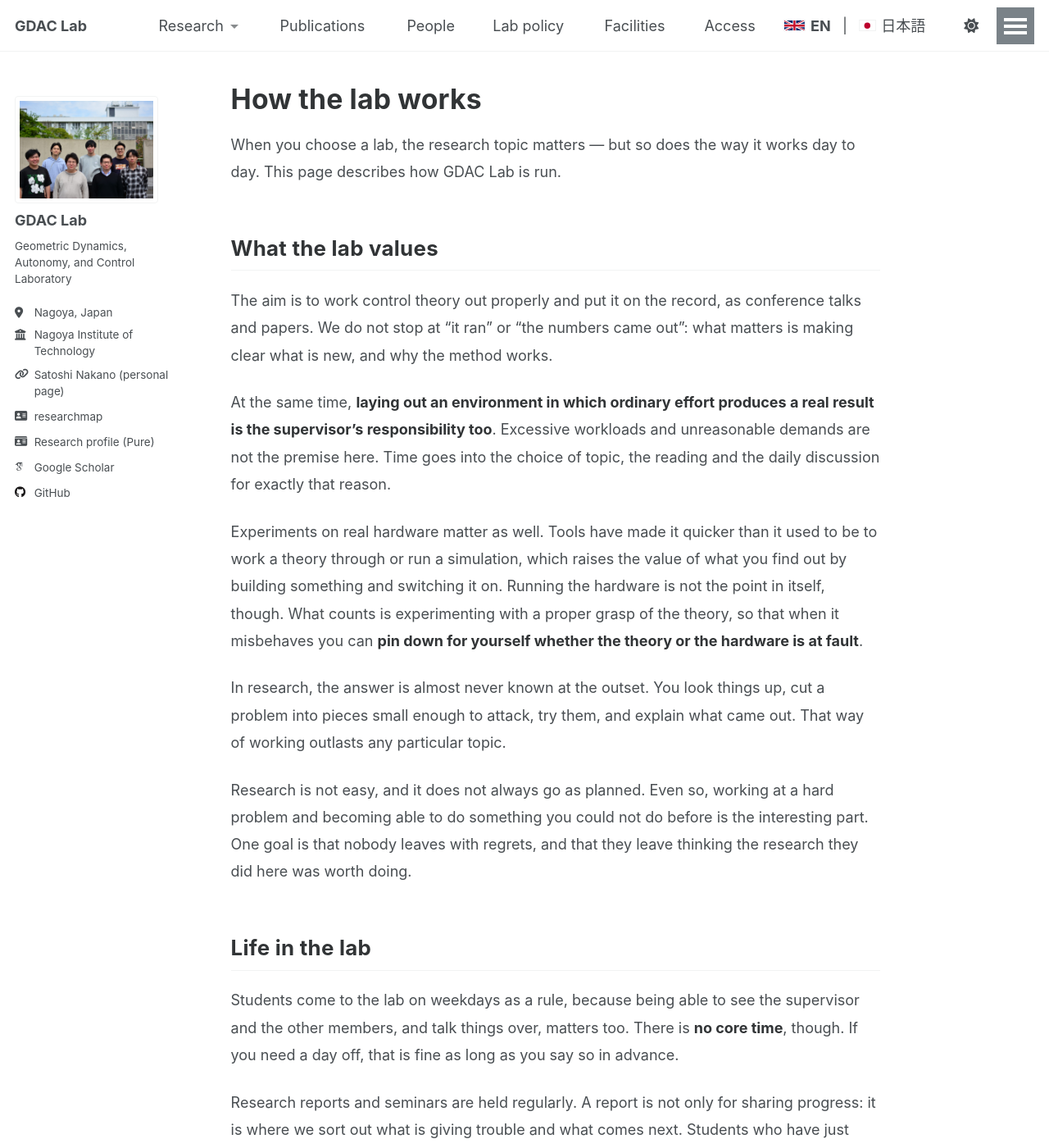
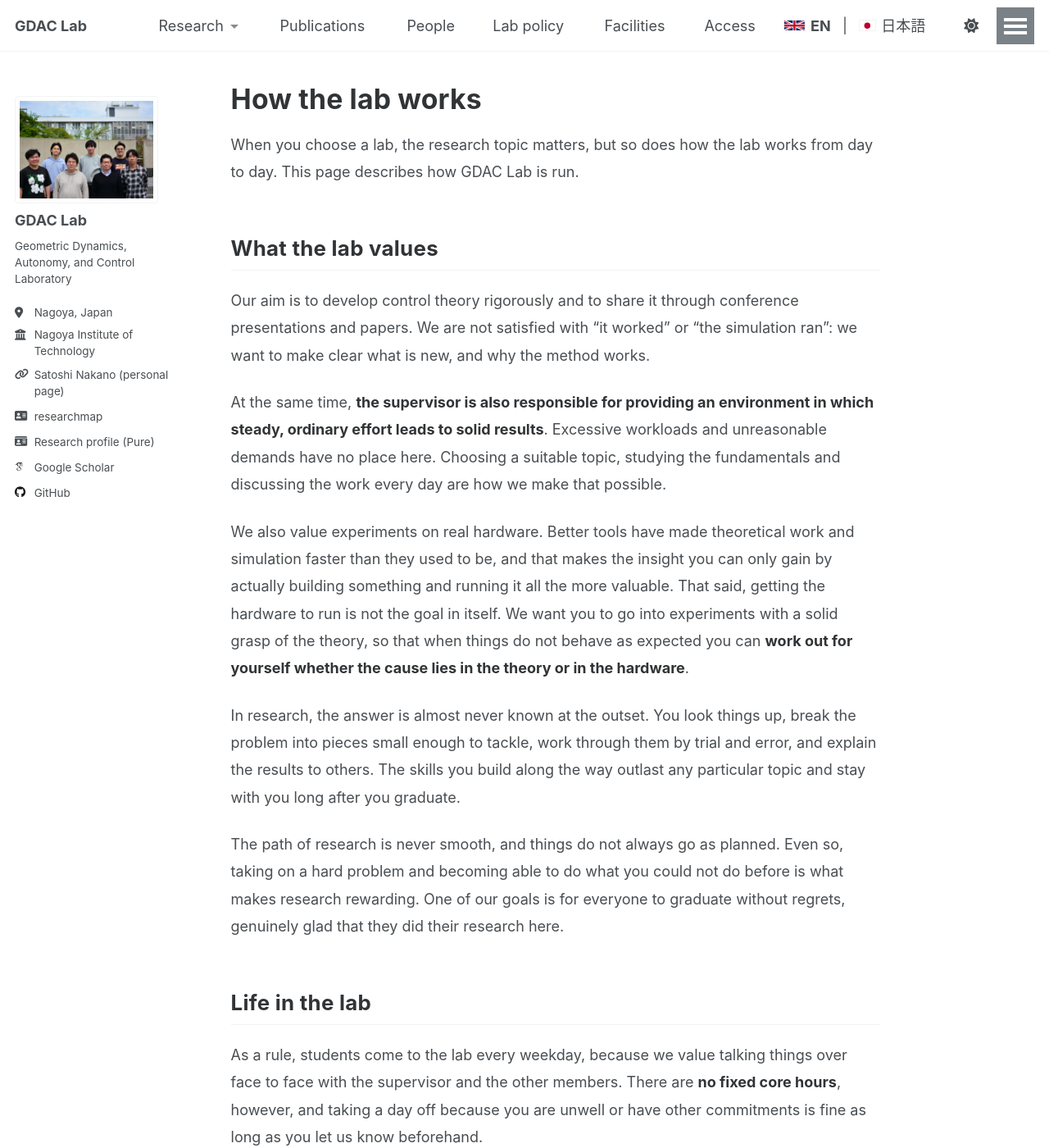
Before and after one commit to GDAC-Lab/gdac-lab.github.io, a Jekyll site: the page built from _pages/policy.md, in a window 1280 px wide and 1400 px high. Shown: the whole window at 82% size. Built offline with Jekyll 4.4.1, drawn with Linux system fonts in a browser that asks for light colours; some of the changed text lies outside the part shown.

Commit message:
運営方針のページの英語を見直す
- 英語として不自然な言い回し（"put it on the record"，"not the premise here"，
  "sit on a problem"，"lets both move" など）と，指すものが曖昧な "it" を直す
- 和製英語の "core time" を "core hours" にし，"research reports are held" を
  "progress meetings" にする
- 日本語版で直した箇所（卒業後も役に立つ力，研究の道のり，いきなり新しい理論を
  求めないこと，課題と次の検証を自分で考えること）に内容をそろえる
- 綴りをサイトのほかのページと同じアメリカ式にする（enquiries → inquiries）
- description の "day-to-day activity" を見出しに合わせて "day-to-day life in
  the lab" にする

```diff
--- a/_pages/policy.md
+++ b/_pages/policy.md
@@ -1,7 +1,7 @@
 ---
 layout: archive
 title: "How the lab works"
-description: "How GDAC Lab at Nagoya Institute of Technology is run: research supervision, day-to-day activity, how topics are chosen, and how to apply from abroad."
+description: "How GDAC Lab at Nagoya Institute of Technology is run: research supervision, day-to-day life in the lab, how topics are chosen, and how to apply from abroad."
 permalink: /policy/
 author_profile: true
 lang: en
@@ -10,7 +10,7 @@ lang_ref: lab_policy
 
 {% include base_path %}
 
-When you choose a lab, the research topic matters — but so does the way it works day to day. This page describes how GDAC Lab is run.
+When you choose a lab, the research topic matters, but so does how the lab works from day to day. This page describes how GDAC Lab is run.
 
 {% comment %}
 The Japanese version is _pages/ja/policy.md. The two have different readers, so
@@ -27,43 +27,43 @@ messages -- are not stated here. They are covered after a student joins.
 
 ## What the lab values
 
-The aim is to work control theory out properly and put it on the record, as conference talks and papers. We do not stop at "it ran" or "the numbers came out": what matters is making clear what is new, and why the method works.
+Our aim is to develop control theory rigorously and to share it through conference presentations and papers. We are not satisfied with "it worked" or "the simulation ran": we want to make clear what is new, and why the method works.
 
-At the same time, **laying out an environment in which ordinary effort produces a real result is the supervisor's responsibility too**. Excessive workloads and unreasonable demands are not the premise here. Time goes into the choice of topic, the reading and the daily discussion for exactly that reason.
+At the same time, **the supervisor is also responsible for providing an environment in which steady, ordinary effort leads to solid results**. Excessive workloads and unreasonable demands have no place here. Choosing a suitable topic, studying the fundamentals and discussing the work every day are how we make that possible.
 
-Experiments on real hardware matter as well. Tools have made it quicker than it used to be to work a theory through or run a simulation, which raises the value of what you find out by building something and switching it on. Running the hardware is not the point in itself, though. What counts is experimenting with a proper grasp of the theory, so that when it misbehaves you can **pin down for yourself whether the theory or the hardware is at fault**.
+We also value experiments on real hardware. Better tools have made theoretical work and simulation faster than they used to be, and that makes the insight you can only gain by actually building something and running it all the more valuable. That said, getting the hardware to run is not the goal in itself. We want you to go into experiments with a solid grasp of the theory, so that when things do not behave as expected you can **work out for yourself whether the cause lies in the theory or in the hardware**.
 
-In research, the answer is almost never known at the outset. You look things up, cut a problem into pieces small enough to attack, try them, and explain what came out. That way of working outlasts any particular topic.
+In research, the answer is almost never known at the outset. You look things up, break the problem into pieces small enough to tackle, work through them by trial and error, and explain the results to others. The skills you build along the way outlast any particular topic and stay with you long after you graduate.
 
-Research is not easy, and it does not always go as planned. Even so, working at a hard problem and becoming able to do something you could not do before is the interesting part. One goal is that nobody leaves with regrets, and that they leave thinking the research they did here was worth doing.
+The path of research is never smooth, and things do not always go as planned. Even so, taking on a hard problem and becoming able to do what you could not do before is what makes research rewarding. One of our goals is for everyone to graduate without regrets, genuinely glad that they did their research here.
 
 ## Life in the lab
 
-Students come to the lab on weekdays as a rule, because being able to see the supervisor and the other members, and talk things over, matters too. There is **no core time**, though. If you need a day off, that is fine as long as you say so in advance.
+As a rule, students come to the lab every weekday, because we value talking things over face to face with the supervisor and the other members. There are **no fixed core hours**, however, and taking a day off because you are unwell or have other commitments is fine as long as you let us know beforehand.
 
-Research reports and seminars are held regularly. A report is not only for sharing progress: it is where we sort out what is giving trouble and what comes next. Students who have just started get close support from the supervisor and from senior students.
+Progress meetings and study seminars are held regularly. A progress meeting is more than a status check: it is where we share what is causing difficulty and sort out the next steps. Students who have just started get close support from the supervisor and from senior students.
 
-You are not expected to sit on a problem alone. Thinking it through yourself matters, but when you are stuck, just ask.
+You do not have to struggle with a problem alone. Thinking it through yourself first matters, but when you are stuck, do not hesitate to ask.
 
-For job hunting, tell me once your plans firm up. If I know when you will be away and roughly for how long, the research schedule can be arranged around it. Rather than settling it in advance, we talk it over as it comes up and find an arrangement that lets both move.
+If you are job hunting, let me know once your plans are settled. If I know when you will be busy with it and roughly how much time it will take, we can plan the research around it. We talk it over as things come up and find an arrangement that lets both the research and the job search move forward.
 
 ## How research topics are chosen
 
 Topics start from a broad direction suggested by the supervisor and take shape through discussion.
 
-A fourth-year project begins with understanding control theory the lab has already built and checking it in simulation and on real hardware. **Building a new control theory single-handedly is not asked for.** What counts instead is:
+A fourth-year undergraduate project begins with understanding the control theory the lab has already developed and verifying it in simulation and on real hardware. **You will not be asked to build a new theory from scratch right away.** Instead, the emphasis is on three things:
 
 - understanding the theory you are working with well enough to explain it in your own words
-- picking up the related background
-- getting an experiment working yourself
+- steadily acquiring the related specialist knowledge
+- building the experimental setup with your own hands
 
-As you get used to research, you take on a growing share of finding the weaknesses in existing methods and deciding what to try next. The aim, in the end, is that you can carry the research on your own.
+As the research progresses, you take on a growing share of the thinking yourself: where the open problems lie, and what to test next. The goal, in the end, is for you to be able to carry research forward on your own.
 
 ## Conferences and papers
 
-Results are presented at domestic and international conferences and published as papers.
+We actively present our results at conferences in Japan and abroad and publish them as papers.
 
-You do not need to know how to read or write a paper, or give a talk, when you start. Finding the literature, writing results up and presenting them are all taught here.
+You do not need to know how to read or write papers, or how to give a talk, when you join. You will be guided through everything from finding the relevant literature to writing manuscripts, making slides and presenting.
 
 Past work is listed on the [Publications]({{ base_path }}/publications/) page.
 
@@ -71,10 +71,10 @@ Past work is listed on the [Publications]({{ base_path }}/publications/) page.
 
 If you are thinking of joining from outside Japan, email me{% if site.author.email_as_text and site.author.email_text %} at [{{ site.author.email_text }}](mailto:{{ site.author.email_text }}){% endif %} with your CV, your transcript, and a short account of what you would like to work on. I will normally suggest an online meeting first, so we can both judge honestly whether the fit is right, and whether the topic you have in mind is one this lab can support well.
 
-Admission goes through the university rather than the lab: the application routes and the entrance examination are set by Nagoya Institute of Technology, and the outcome is not mine to decide. What I can do is talk it through with you beforehand and point you at the right route.
+Admission goes through the university rather than the lab: the application routes and the entrance examination are set by Nagoya Institute of Technology, and the outcome is not mine to decide. What I can do is talk it through with you beforehand and point you to the right route.
 
 ## Visits and contact
 
 If you have questions about the research or about how the lab is run, get in touch at any time — write to me{% if site.author.email_as_text and site.author.email_text %} at [{{ site.author.email_text }}](mailto:{{ site.author.email_text }}){% endif %}. You are welcome to visit; the location is on the [Access]({{ base_path }}/access/) page.
 
-When enquiries arrive in a cluster, around the graduate entrance examination for instance, I may propose a few set times rather than answering each one separately.
+When many inquiries arrive at once, for example before the graduate entrance examination, I may offer a few fixed dates for visits or meetings rather than arranging each one separately.
```
